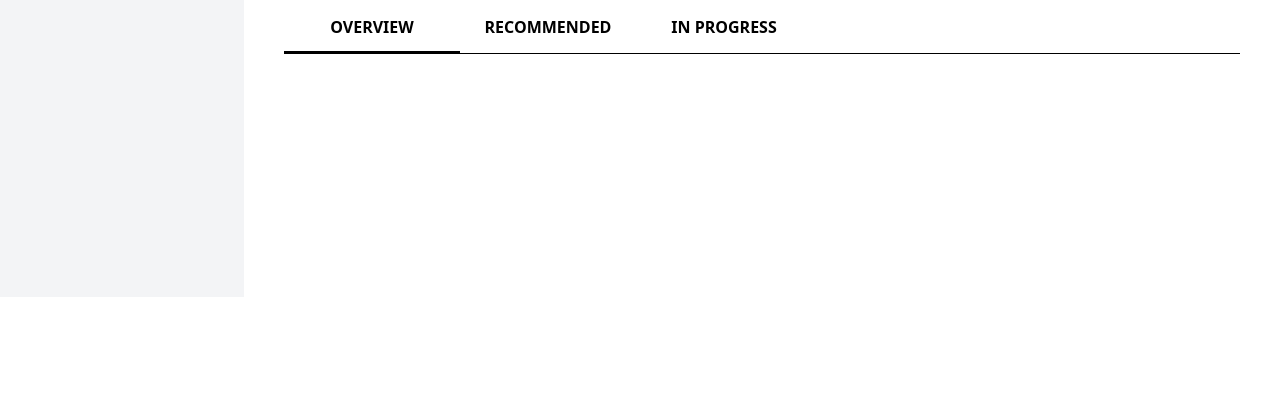
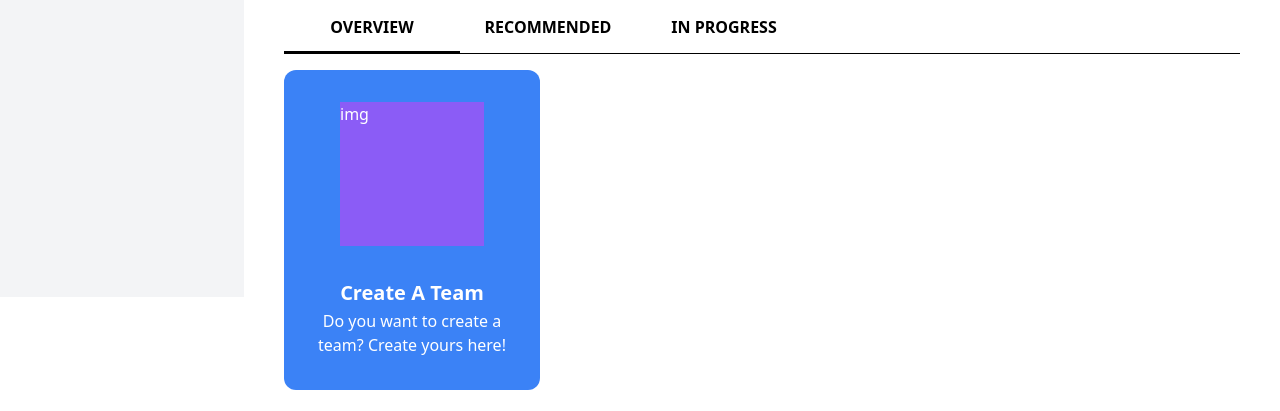
Before and after one commit to Hec7or-Uni/BIdeas, a Next.js app: page /home in a window 1280 px wide. Shown: the part 503-914 px from the top of the page. Before the commit the page ends 800 px from the top, so only its background shows below. Built offline with nearby package versions, Linux system fonts and the light colour scheme.

Commit message:
modelo tarjeta creada

```diff
--- /dev/null
+++ b/src/components/Card.js
@@ -0,0 +1,18 @@
+export default function Card() {
+    return (
+        <div className="flex flex-col items-center h-80 w-64 rounded-xl bg-blue-500 p-4 text-white">
+            <div className="h-36 w-36 mt-4 bg-purple-500">
+                img
+            </div>
+            <div className="my-auto">
+                <p className="mt-4 font-bold text-xl text-center capitalize">
+                    create a team
+                </p>
+                <p className="mt-0.5 text-base text-center">
+                    Do you want to create a team?
+                    Create yours here!
+                </p>
+            </div>
+        </div>
+    )
+}
--- a/src/components/Navegation/LineMenu.js
+++ b/src/components/Navegation/LineMenu.js
@@ -20,7 +20,7 @@ export default function LineMenu({ data }) {
                     )
                 })}
             </div>
-            <hr className="border-black" />
+            <hr className="border-black mb-4" />
         </>
     )
 }
--- a/src/pages/home.js
+++ b/src/pages/home.js
@@ -1,4 +1,5 @@
-import LineMenu from "../components/Navegation/LineMenu";
+import LineMenu from '../components/Navegation/LineMenu';
+import Card from '../components/Card'
 
 const data = [
     {
@@ -129,6 +130,7 @@ export default function Home() {
 
             {/* Selector */}
             <LineMenu data={data} />
+            <Card />
         </>
     )
 }
```
